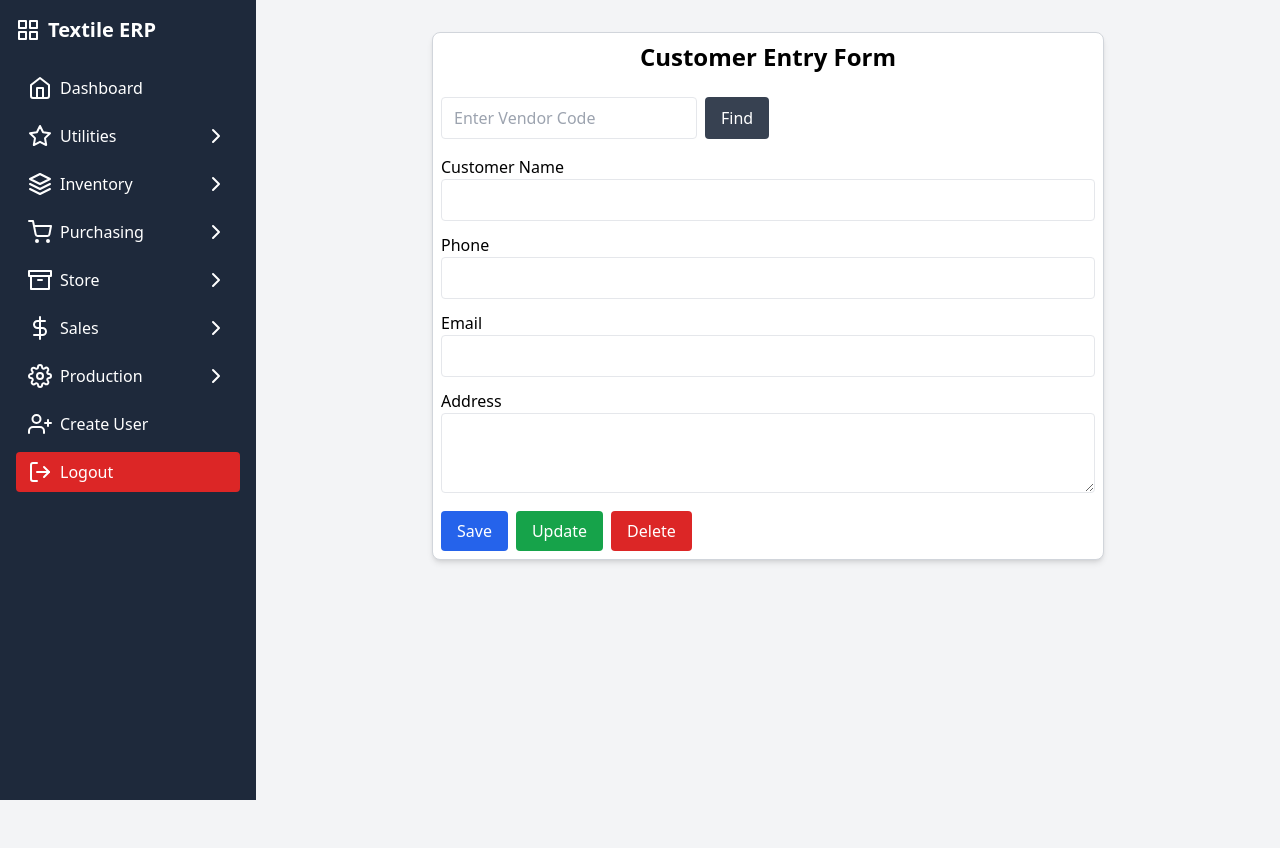
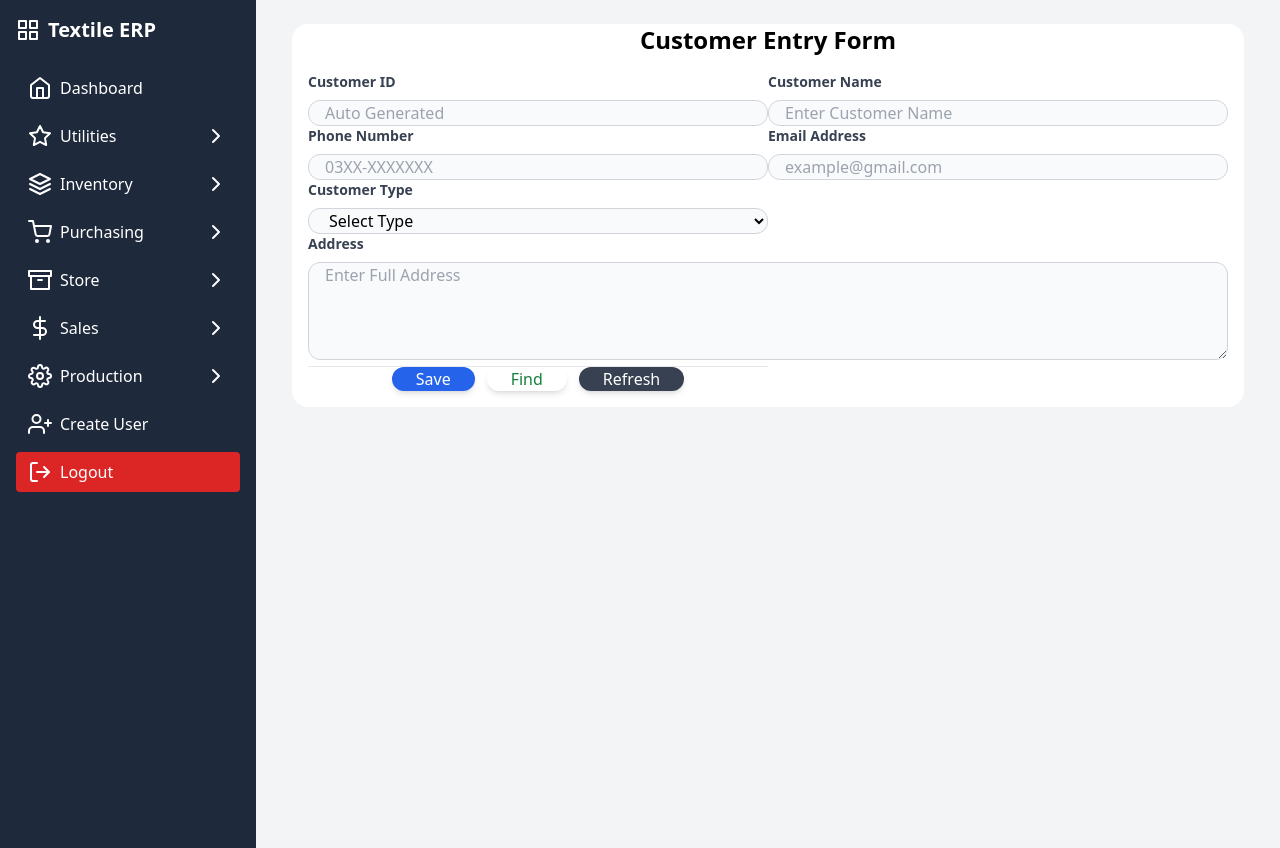
Before and after one commit to callmeyaseen/SAAS, a Django app: page /utilities/customer-entry/ in a window 1280 px wide. Before the commit the page ends 800 px from the top, so only its background shows below. Run offline with Django 5.2, Linux system fonts and the light colour scheme; a user stored in the database is signed in.

Commit message:
Working logic on customer template

```diff
--- a/purchasing/models.py
+++ b/purchasing/models.py
@@ -1,6 +1,6 @@
 from django.db import models
 from django.contrib.auth.models import User
-from inventory.models import Yarn
+from utilities.models import Yarn
 from utilities.models import Rack, Vendor
 
 
--- a/utilities/templates/utilities/Customer_entry.html
+++ b/utilities/templates/utilities/Customer_entry.html
@@ -2,96 +2,180 @@
 
 {% block content %}
 
-<div class="flex justify-center p-2">
+<div class="min-h-screen bg-gradient-to-br from-slate-100 to-slate-200 py-8 px-3">
 
-<div class="bg-white border border-gray-300 rounded-lg shadow-md p-2 w-full max-w-2xl">
+    <!-- Main Card -->
+    <div class="max-w-6xl mx-auto bg-white rounded-2xl shadow-2xl overflow-hidden">
 
-<h2 class="text-2xl font-bold mb-6 text-center">Customer Entry Form</h2>
+                <div class="w-full text-center">
+                    <h2 class="text-2xl md:text-3xl font-bold text-black  border-red-600 bg-green-700">
+                        Customer Entry Form
+                    </h2>
+                </div>
+        <!-- Form Section -->
+        <div class="p-4 md:p-6">
 
-<!-- Messages -->
-{% if messages %}
-{% for message in messages %}
-<div class="bg-green-100 text-green-700 px-4 py-2 rounded mb-4">
-{{ message }}
-</div>
-{% endfor %}
-{% endif %}
 
-<!-- FIND FORM -->
-<form method="POST" class="flex gap-2 mb-4">
-{% csrf_token %}
-<input type="text" name="search_code"
-placeholder="Enter Vendor Code"
-class="border rounded px-3 py-2 w-64">
-
-{% if perms.utilities.view_vendor %}
-<button name="find"
-class="bg-gray-700 text-white px-4 rounded">
-Find
-</button>
-{% endif %}
-</form>
-
-<!-- SAVE / UPDATE / DELETE FORM -->
-<form method="POST" class="space-y-3">
+            <form class="grid grid-cols-1 md:grid-cols-2 gap-5" method="post" action="{% url 'save_customer' %}">
                 {% csrf_token %}
 
-<input type="hidden" name="vendor_code" value="{{ vendor.vendor_code }}">
+                <!-- Customer ID -->
+                <div>
 
-<div>
-<label>Customer Name</label>
-<input type="text" name="customer_name"
-value="{{ vendor.customer_name|default:'' }}"
-class="w-full border rounded px-3 py-2">
-</div>
-
-<div>
-<label>Phone</label>
-<input type="text" name="phone"
-value="{{ vendor.phone|default:'' }}"
-class="w-full border rounded px-3 py-2">
-</div>
-
-<div>
-<label>Email</label>
-<input type="email" name="email"
-value="{{ vendor.email|default:'' }}"
-class="w-full border rounded px-3 py-2">
-</div>
-
-<div>
-<label>Address</label>
-<textarea name="address"
-class="w-full border rounded px-3 py-2 h-20">{{ vendor.address|default:'' }}</textarea>
-</div>
+                    <label class="block text-sm font-semibold text-gray-700 mb-2">
+                        Customer ID
+                    </label>
 
                     <div class="flex gap-2">
 
-{% if perms.utilities.add_vendor %}
-<button name="save"
-class="bg-blue-600 text-white px-4 py-2 rounded">
+                        <input
+                            type="text"
+                            placeholder="Auto Generated"
+                            name="customer_id"
+                            value="{{ customer.customer_id|default:'' }}"
+                            {% if customer %}readonly{% endif %}
+                            class="w-full border border-gray-300 bg-gray-50 rounded-xl px-4 py-3 focus:ring-2 focus:ring-indigo-400 focus:border-indigo-400 outline-none transition">
+                    </div>
+
+                </div>
+
+                <!-- Customer Name -->
+                <div>
+
+                    <label class="block text-sm font-semibold text-gray-700 mb-2">
+                        Customer Name
+                    </label>
+
+                    <input
+                        type="text"
+                        name="customer_name"
+                        placeholder="Enter Customer Name"
+                        value="{{ customer.customer_name|default:'' }}"
+                        class="w-full border border-gray-300 bg-gray-50 rounded-xl px-4 py-3 focus:ring-2 focus:ring-indigo-400 focus:border-indigo-400 outline-none transition">
+
+                </div>
+
+                <!-- Phone -->
+                <div>
+
+                    <label class="block text-sm font-semibold text-gray-700 mb-2">
+                        Phone Number
+                    </label>
+
+                    <input
+                        type="text"
+                        name="phone_number"
+                        placeholder="03XX-XXXXXXX"
+                        value="{{ customer.phone_number|default:'' }}"
+                        class="w-full border border-gray-300 bg-gray-50 rounded-xl px-4 py-3 focus:ring-2 focus:ring-indigo-400 focus:border-indigo-400 outline-none transition">
+
+                </div>
+
+                <!-- Email -->
+                <div>
+
+                    <label class="block text-sm font-semibold text-gray-700 mb-2">
+                        Email Address
+                    </label>
+
+                    <input
+                        type="email"
+                        name="email"
+                        placeholder="example@gmail.com"
+                        value="{{ customer.email|default:'' }}"
+                        class="w-full border border-gray-300 bg-gray-50 rounded-xl px-4 py-3 focus:ring-2 focus:ring-indigo-400 focus:border-indigo-400 outline-none transition">
+
+                </div>
+
+                <!-- Customer Type -->
+                <div>
+
+                    <label class="block text-sm font-semibold text-gray-700 mb-2">
+                        Customer Type
+                    </label>
+
+                    <select
+                    name="customer_type"
+                        class="w-full border border-gray-300 bg-gray-50 rounded-xl px-4 py-3 focus:ring-2 focus:ring-indigo-400 focus:border-indigo-400 outline-none transition">
+
+                        <option value="">Select Type</option>
+                        <option value="Local" {% if customer.customer_type == 'Local' %}selected{% endif %}>Local</option>
+                        <option value="Export" {% if customer.customer_type == 'Export' %}selected{% endif %}>Export</option>
+
+                    </select>
+
+                </div>
+
+                <!-- Address -->
+                <div class="md:col-span-2">
+
+                    <label class="block text-sm font-semibold text-gray-700 mb-2">
+                        Address
+                    </label>
+
+                    <textarea
+                        rows="4"
+                        name="address"
+                        placeholder="Enter Full Address"
+                        class="w-full border border-gray-300 bg-gray-50 rounded-xl px-4 py-3 focus:ring-2 focus:ring-indigo-400 focus:border-indigo-400 outline-none resize-none transition">{{ customer.address|default:'' }}</textarea>
+
+                </div>
+
+
+
+            <!-- Buttons -->
+            <div class="flex flex-wrap justify-center lg:justify-end gap-3 mt-8 border-t pt-6">
+
+                <!-- Save Button - Always Show -->
+                <button type="submit"
+                    formaction="{% url 'save_customer' %}"
+                    class="bg-blue-600 hover:bg-blue-700 text-white px-6 py-3 rounded-xl shadow-md hover:scale-105 transition duration-200">
                     Save
+                </button>
+
+                <!-- Find Button - Always Show -->
+                <button type="submit"
+                    formaction="{% url 'find_customer' %}"
+                    class="bg-indigo-600 hover:bg-indigo-700 text-green-700 px-6 py-3 rounded-xl shadow-md hover:scale-105 transition duration-200">
+                    Find
+                </button>
+
+                <!-- View Button - Only Show When Customer Exists -->
+                {% if customer %}
+                <button type="button"
+                    onclick="window.location='{% url "view_customer" customer.id %}'"
+                    class="bg-amber-500 hover:bg-amber-600 text-black px-6 py-3 rounded-xl shadow-md hover:scale-105 transition duration-200">
+                    View
                 </button>
                 {% endif %}
 
-{% if perms.utilities.change_vendor %}
-<button name="update"
-class="bg-green-600 text-white px-4 py-2 rounded">
+                <!-- Update Button - Only Show When Customer Exists -->
+                {% if customer %}
+                <button type="submit"
+                    formaction="{% url 'update_customer' customer.id %}"
+                    class="bg-green-600 hover:bg-green-700 text-white px-6 py-3 rounded-xl shadow-md hover:scale-105 transition duration-200">
                     Update
                 </button>
                 {% endif %}
 
-{% if perms.utilities.delete_vendor %}
-<button name="delete"
-onclick="return confirm('Delete this vendor?')"
-class="bg-red-600 text-white px-4 py-2 rounded">
+                <!-- Delete Button - Only Show When Customer Exists -->
+                {% if customer %}
+                <button type="button"
+                    onclick="if(confirm('Are you sure you want to delete this customer?')) { window.location='{% url "delete_customer" customer.id %}'; }"
+                    class="bg-red-600 hover:bg-red-700 text-white px-6 py-3 rounded-xl shadow-md hover:scale-105 transition duration-200">
                     Delete
                 </button>
                 {% endif %}
 
+                <!-- Refresh Button - Always Show -->
+                <button type="reset"
+                    class="bg-gray-700 hover:bg-gray-800 text-white px-6 py-3 rounded-xl shadow-md hover:scale-105 transition duration-200">
+                    Refresh
+                </button>
+
             </div>
-
             </form>
+        </div>
 
     </div>
 
--- a/utilities/urls.py
+++ b/utilities/urls.py
@@ -21,4 +21,17 @@
     path('machine-list/', views.machine_list, name='machine_list'),
     path('machine/detail/<str:code>/', views.machine_detail, name='machine_detail'),
     path("customer-entry/", views.customer_entry, name="customer_entry"),
+    # Customer URL
+    path('customer-entry/',views.customer_entry,name='customer_entry'),
+
+    path('save-customer/',views.save_customer,name='save_customer'),
+
+    path('find-customer/',views.find_customer,name='find_customer'),
+
+    path('view-customer/<int:id>/',views.view_customer,name='view_customer'),
+
+    path('update-customer/<int:id>/',views.update_customer,name='update_customer'),
+
+    path('delete-customer/<int:id>/',views.delete_customer,name='delete_customer'),
+
 ]
--- a/utilities/views.py
+++ b/utilities/views.py
@@ -5,7 +5,7 @@
 from django.contrib import messages
 from django.http import HttpResponse
 from django.http import HttpResponse, HttpResponseForbidden
-from .models import Department, Machine, Product, Rack, Recipe, RecipeItem, Vendor, Yarn ,Recipe, RecipeItem
+from .models import Department, Machine, Product, Rack, Recipe, RecipeItem, Vendor, Yarn ,Recipe, RecipeItem, Customer
 from security.utils import get_permission
 from django.contrib.auth.models import User
 from datetime import date
@@ -930,5 +930,112 @@
 # 📋 Customer Entry
 # =========================
 
+# ================= Customer Entry Page =================
+@login_required
 def customer_entry(request):
-    return render(request, "utilities/customer_entry.html")
+
+    customers = Customer.objects.all().order_by('-id')
+
+    context = {
+        'customers': customers
+    }
+
+    return render(request, 'utilities/customer_entry.html', context)
+
+
+# ================= Save Customer =================
+@login_required
+def save_customer(request):
+
+    if request.method == "POST":
+
+        customer = Customer.objects.create(
+
+            customer_name=request.POST.get('customer_name'),
+            phone_number=request.POST.get('phone_number'),
+            email=request.POST.get('email'),
+            customer_type=request.POST.get('customer_type'),
+            address=request.POST.get('address'),
+            created_by=request.user,
+            updated_by=request.user
+
+        )
+
+        messages.success(
+            request,
+            f'Customer Saved Successfully ({customer.customer_id})'
+        )
+
+        return redirect('customer_entry')
+# ================= Find Customer =================
+@login_required
+def find_customer(request):
+
+    if request.method == "POST":
+
+        customer_id = request.POST.get('customer_id')
+
+        customer = Customer.objects.filter(
+            customer_id=customer_id
+        ).first()
+
+        customers = Customer.objects.all().order_by('-id')
+
+        context = {
+            'customer': customer,
+            'customers': customers
+        }
+
+        return render(request, 'utilities/customer_entry.html', context)
+
+
+# ================= View Customer =================
+@login_required
+def view_customer(request, id):
+
+    customer = get_object_or_404(Customer, id=id)
+
+    customers = Customer.objects.all().order_by('-id')
+
+    context = {
+        'customer': customer,
+        'customers': customers
+    }
+
+    return render(request, 'utilities/customer_entry.html', context)
+
+
+# ================= Update Customer =================
+@login_required
+def update_customer(request, id):
+
+    customer = get_object_or_404(Customer, id=id)
+
+    if request.method == "POST":
+
+        customer.customer_name = request.POST.get('customer_name')
+        customer.phone_number = request.POST.get('phone_number')
+        customer.email = request.POST.get('email')
+        customer.customer_type = request.POST.get('customer_type')
+        customer.address = request.POST.get('address')
+
+        customer.updated_by = request.user
+
+        customer.save()
+
+        messages.success(request, 'Customer Updated Successfully')
+
+        return redirect('customer_entry')
+
+
+# ================= Delete Customer =================
+@login_required
+def delete_customer(request, id):
+
+    customer = get_object_or_404(Customer, id=id)
+
+    customer.delete()
+
+    messages.success(request, 'Customer Deleted Successfully')
+
+    return redirect('customer_entry')
```
Also changed, not shown: accounts/views.py (+15 -11 lines), purchasing/views.py (+5 -4 lines), utilities/models.py (+41 -0 lines), db.sqlite3, utilities/migrations/0017_customer.py (added). Lines whose indentation alone changed are shown as unchanged.
